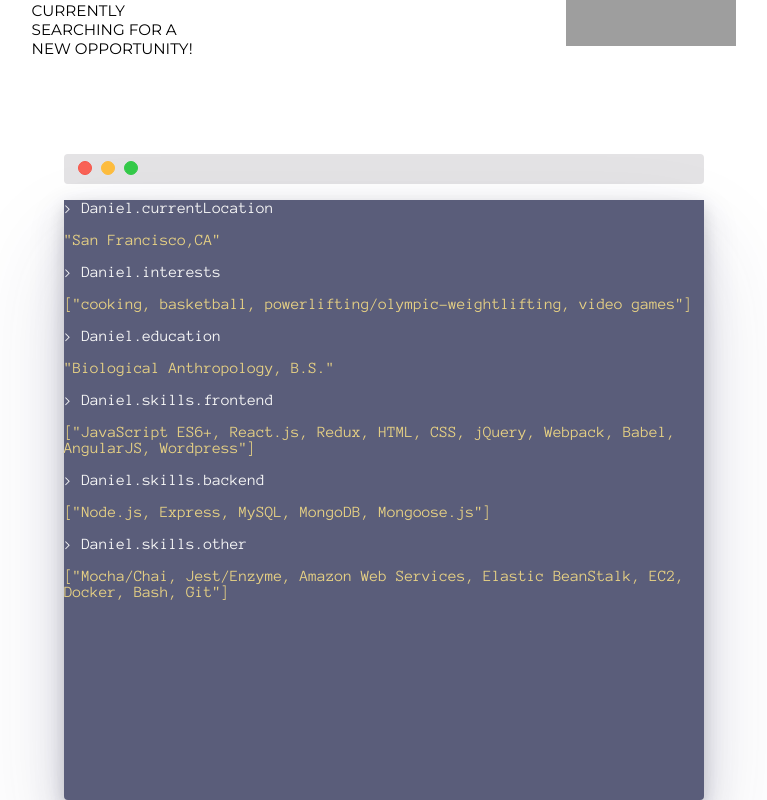
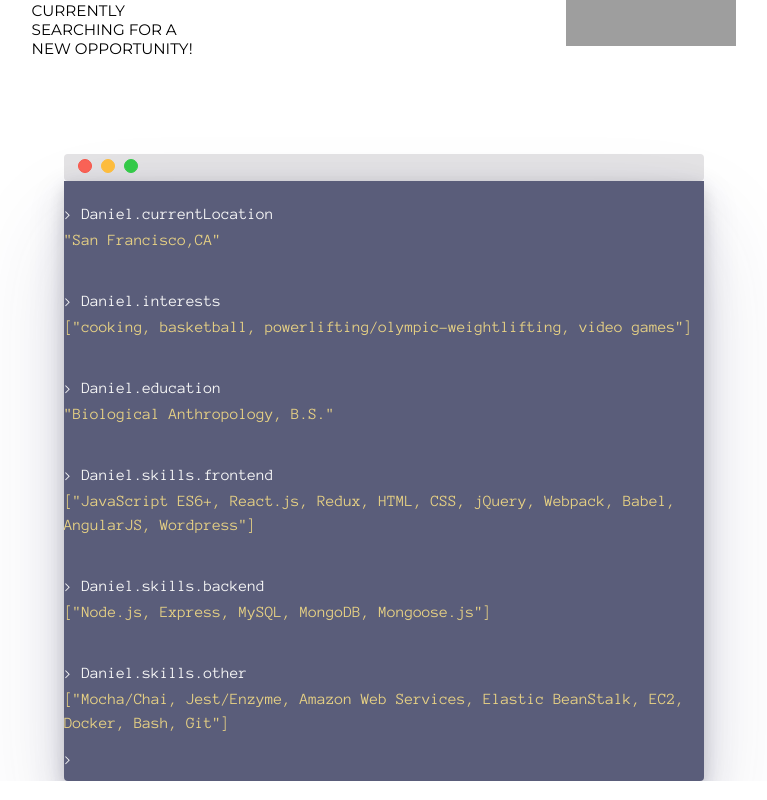
Before and after one commit to nguyend08/website-portfolio, a React (Create React App) app: page / in a window 1280 px wide. Shown: the part 305-1105 px from the top of the page, without its empty margins (256-1023 px from the left). Built offline with nearby package versions, Linux system fonts and the light colour scheme; grey boxes are pictures that could not be loaded.

Commit message:
added ticker for terminal input, fixed styles for terminal container.  Might need to fix styles for different size screens

```diff
--- a/src/Components/About.js
+++ b/src/Components/About.js
@@ -13,9 +13,14 @@
         ['Daniel.skills.frontend', 'JavaScript ES6+, React.js, Redux, HTML, CSS, jQuery, Webpack, Babel, AngularJS, Wordpress', true],
         ['Daniel.skills.backend', 'Node.js, Express, MySQL, MongoDB, Mongoose.js', true],
         ['Daniel.skills.other', 'Mocha/Chai, Jest/Enzyme, Amazon Web Services, Elastic BeanStalk, EC2, Docker, Bash, Git', true],
-      ]
+      ],
+      marker: true,
     }
-    this.renderStatements = this.renderStatements.bind(this)
+    this.renderStatements = this.renderStatements.bind(this);
+    this.renderMarker = this.renderMarker.bind(this);
+  }
+  componentDidMount() {
+    this.myMarker = setInterval(() => this.setState(prevState => ({marker: !prevState.marker})), 700)
   }
 
   renderStatements(arr) {
@@ -32,7 +37,16 @@
     )})
   }
 
+  renderMarker() {
+        if (this.state.marker) {
+          return <span className='marker-on'> </span>
+        } else {
+          return <span className='marker-off'> </span>
+        }
+  }
+
   render() {
+    console.log(this.state.marker)
     return (
       <div className='about-container'>
         <div className='terminal-container'>
@@ -43,6 +57,7 @@
           </div>
           <div className='terminal-body'>
             {this.renderStatements(this.state.info)}
+            <span className='marker-arrow'>> </span> {this.renderMarker()}
           </div>
         </div>
       </div>
--- a/src/Styles/about-styles.css
+++ b/src/Styles/about-styles.css
@@ -1,15 +1,14 @@
 .about-container {
   width: 50%;
   margin: 0 auto;
-}
-
-.terminal-container {
+  font-family: 'Anonymous Pro', monospace;
 }
 
 .terminal-header {
   background-color: #e4e3e5;
   padding: 5px;
   border-radius: 4px 4px;
+
 }
 
 .terminal-button {
@@ -40,16 +39,34 @@
   height: 600px;
   border-radius: 0 0 4px 4px;
   box-shadow: 0 50px 100px rgba(50,50,93,.15), 0 15px 35px rgba(50,50,93,.2), 0 5px 15px rgba(0,0,0,.12);
+  margin-top: -16px;
 }
 
-.terminal-info {
-  font-family: 'Anonymous Pro', monospace;
-}
 
 .terminal-input {
   color: #f7f7f7;
+  padding-top: 25px;
 }
 
 .terminal-output {
   color: #e7d184;
+  margin-top: -10px;
+  line-height: 1.5;
 }
+
+.terminal-body .marker-on {
+  background-color: #f7f7f7;
+}
+
+.terminal-body .marker-off {
+  background-color: #5a5d7a;
+}
+
+.marker-off, .marker-on {
+  white-space:pre;
+  padding: 1px 1px;
+}
+
+.marker-arrow {
+  color: #f7f7f7;
+}
--- a/src/Styles/title-styles.css
+++ b/src/Styles/title-styles.css
@@ -1,7 +1,3 @@
-.title-highlight {
-  color: #228B22;
-  text-decoration: none;
-}
 
 .title-container {
   width: 100%;
@@ -16,6 +12,18 @@
   font-weight: 400;
   line-height: 1.5;
   padding-bottom: 80px;
+}
+
+.title > .title-highlight {
+  transition: transform .2s;
+  color: #228B22;
+  text-decoration: none;
+}
+
+.title > .title-highlight:hover {
+  -ms-transform: scale(1.1);
+  -webkit-transform: scale(1.1);
+  transform: scale(1.1);
 }
 
 .positions, .current-position, .previous-position {
```
